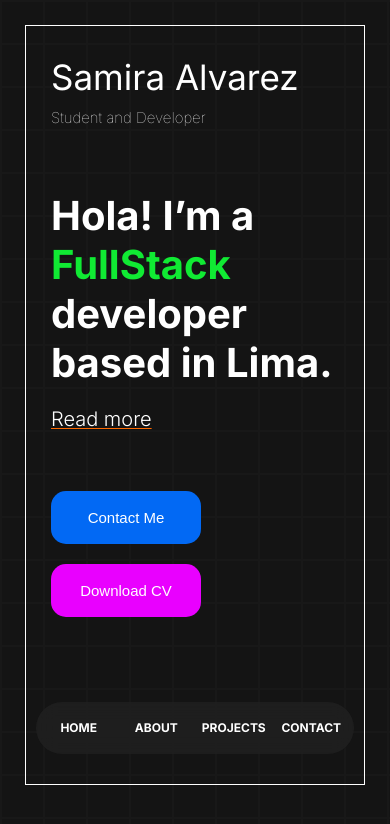
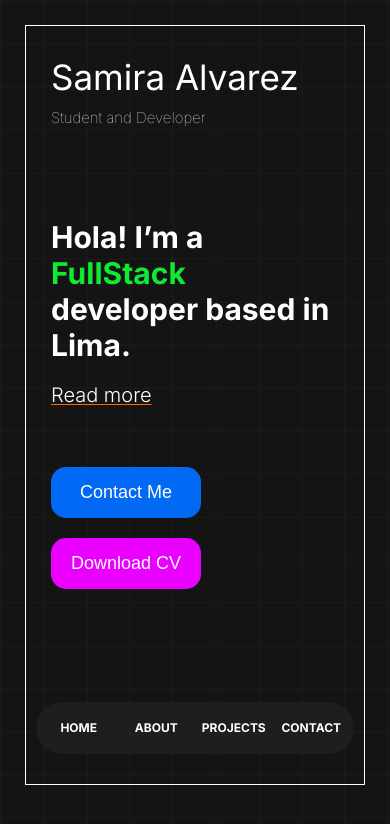
Before and after one commit to Samira-AA/folio, an Astro site: page / in a window 390 px wide. Built offline with nearby package versions, Linux system fonts and the light colour scheme; Astro itself is replaced by a stand-in of ours.

Commit message:
fix: main page buttons responsive on small screens

```diff
--- a/src/pages/index.astro
+++ b/src/pages/index.astro
@@ -148,6 +148,15 @@ import Layout from '../layouts/Layout.astro';
 
     /* sm: 640px and below */
     @media (max-width: 639px) {
+        .content p{
+            font-size: 30px;
 
+        }
+
+
+        button{
+            padding: 15px 32px;
+            font-size: 18px;
+        }
     }
 </style>
```
